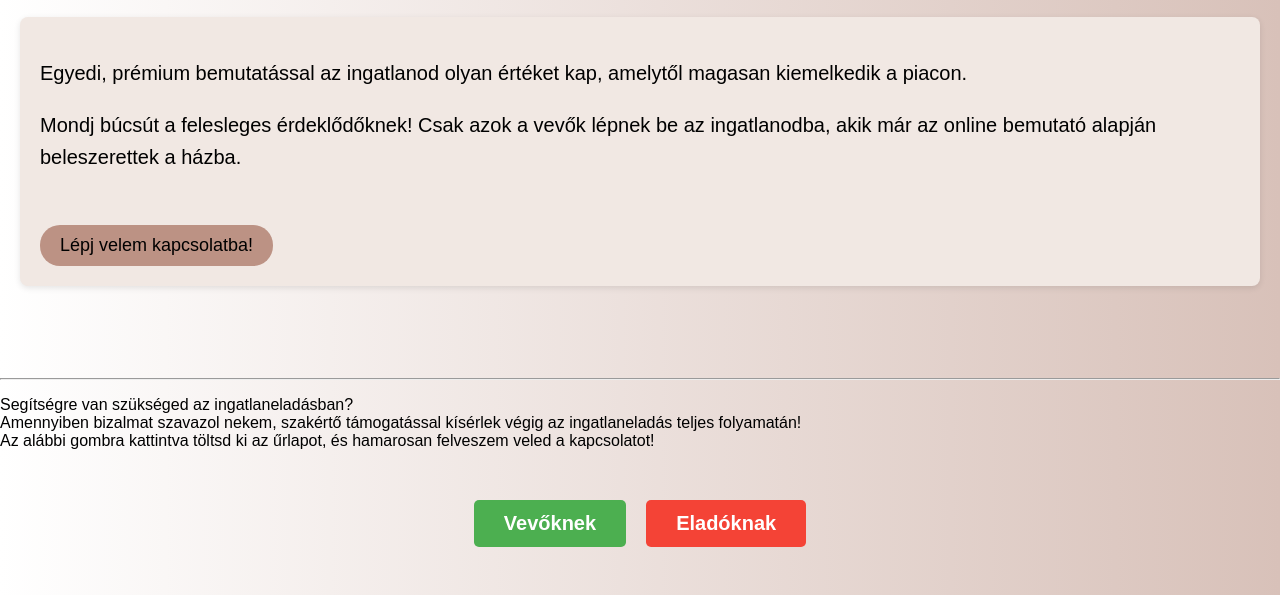
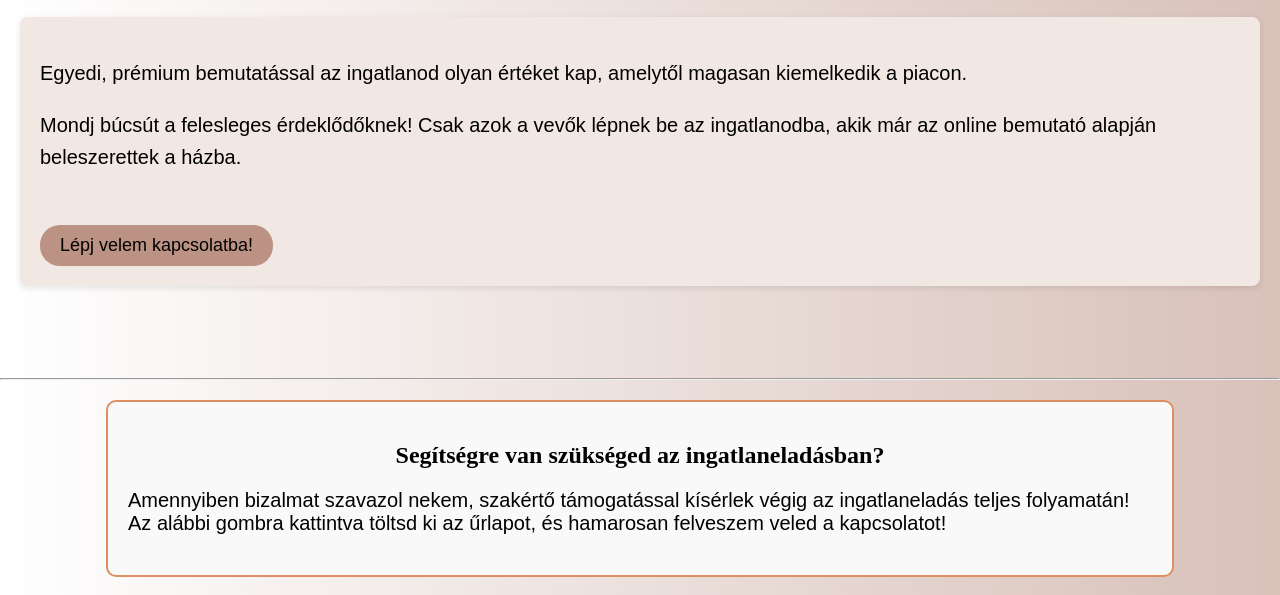
Before and after one commit to CsengeToth08/TCs_vizsga_munka, a plain HTML site: page kapcsolat.html in a window 1280 px wide. Shown: the part 474-1069 px from the top of the page. Drawn offline with Linux system fonts and the light colour scheme; grey boxes are pictures that could not be loaded; a web font is replaced by a local one.

Commit message:
Add files via upload

```diff
--- a/index.css
+++ b/index.css
@@ -261,7 +261,7 @@ tbody tr:hover {
 
     /* Képek kisebb méretezése */
     #inlineImg, .service-container_vevoknek img {
-        width: 100%; /* A kép mérete igazodik */
+        width: 40%; /* A kép mérete igazodik */
         height: auto; /* Arányosan méretezett kép */
     }
 
--- a/kapcsolat.css
+++ b/kapcsolat.css
@@ -27,7 +27,9 @@
 }
 
 
-
+h2{
+    text-align: center;
+}
 
 
 
--- a/kapcsolat.html
+++ b/kapcsolat.html
@@ -66,11 +66,15 @@
 
 
 
-    <div>
-        <p>Segítségre van szükséged az ingatlaneladásban? <br>
-            Amennyiben bizalmat szavazol nekem, szakértő támogatással kísérlek végig az ingatlaneladás teljes folyamatán!  <br>
-            Az alábbi gombra kattintva töltsd ki az űrlapot, és hamarosan felveszem veled a kapcsolatot!</p>
+    <div style="border: 2px solid #dd8f62; padding: 20px; border-radius: 10px; background-color: #f9f9f9; width: 80%; margin: 20px auto;">
+
+            <h2  >Segítségre van szükséged az ingatlaneladásban? </h2>
+            <p style="font-family: Arial, sans-serif; font-size: 20px;  color: #020202;">
+            Amennyiben bizalmat szavazol nekem, szakértő támogatással kísérlek végig az ingatlaneladás teljes folyamatán! <br>
+            Az alábbi gombra kattintva töltsd ki az űrlapot, és hamarosan felveszem veled a kapcsolatot!
+        </p>
     </div>
+
 
   <!-- Gombok a vevő és eladó formákhoz -->
 <div class="gombok-container">
```
Also changed, not shown: img/ház1_1.jpg (added).
